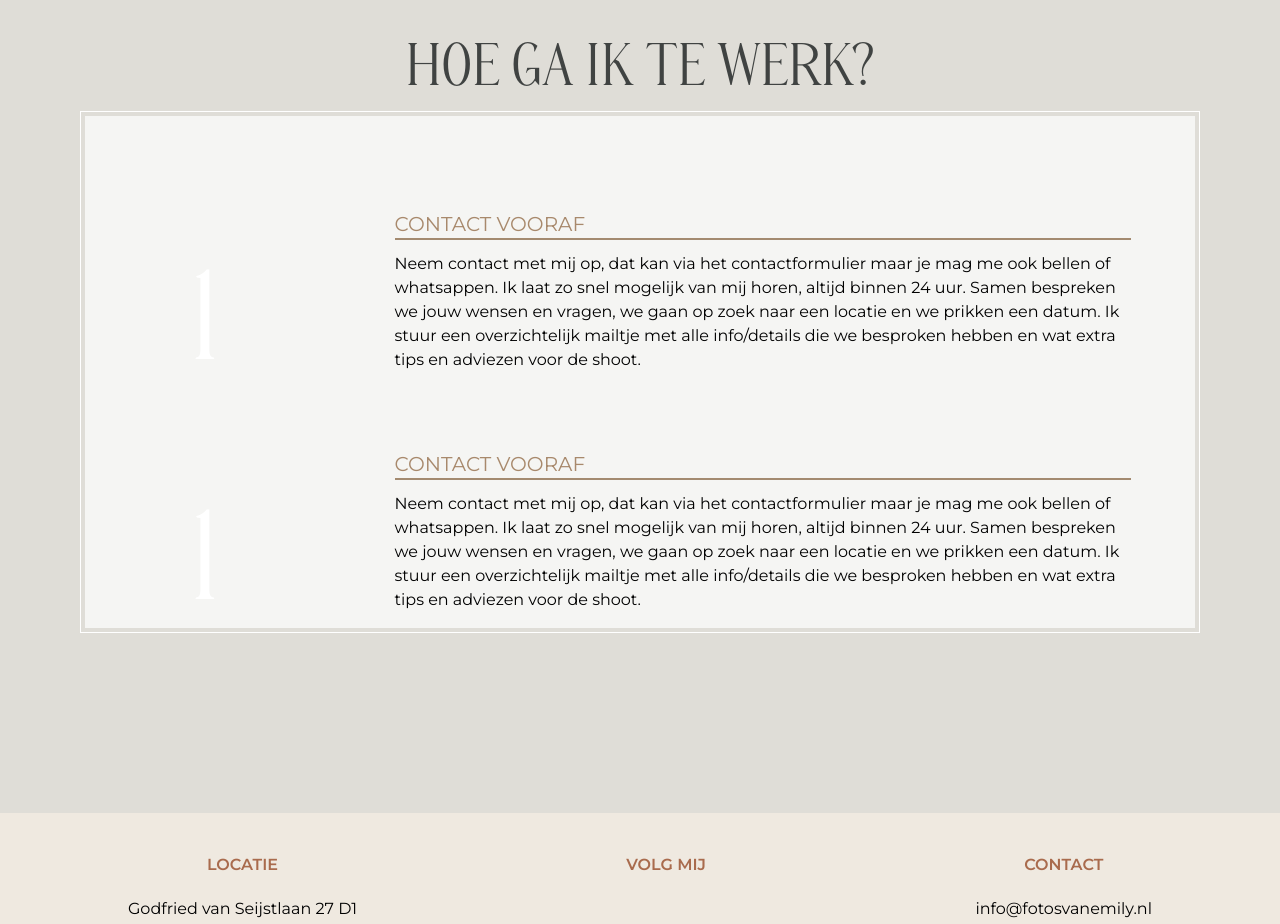
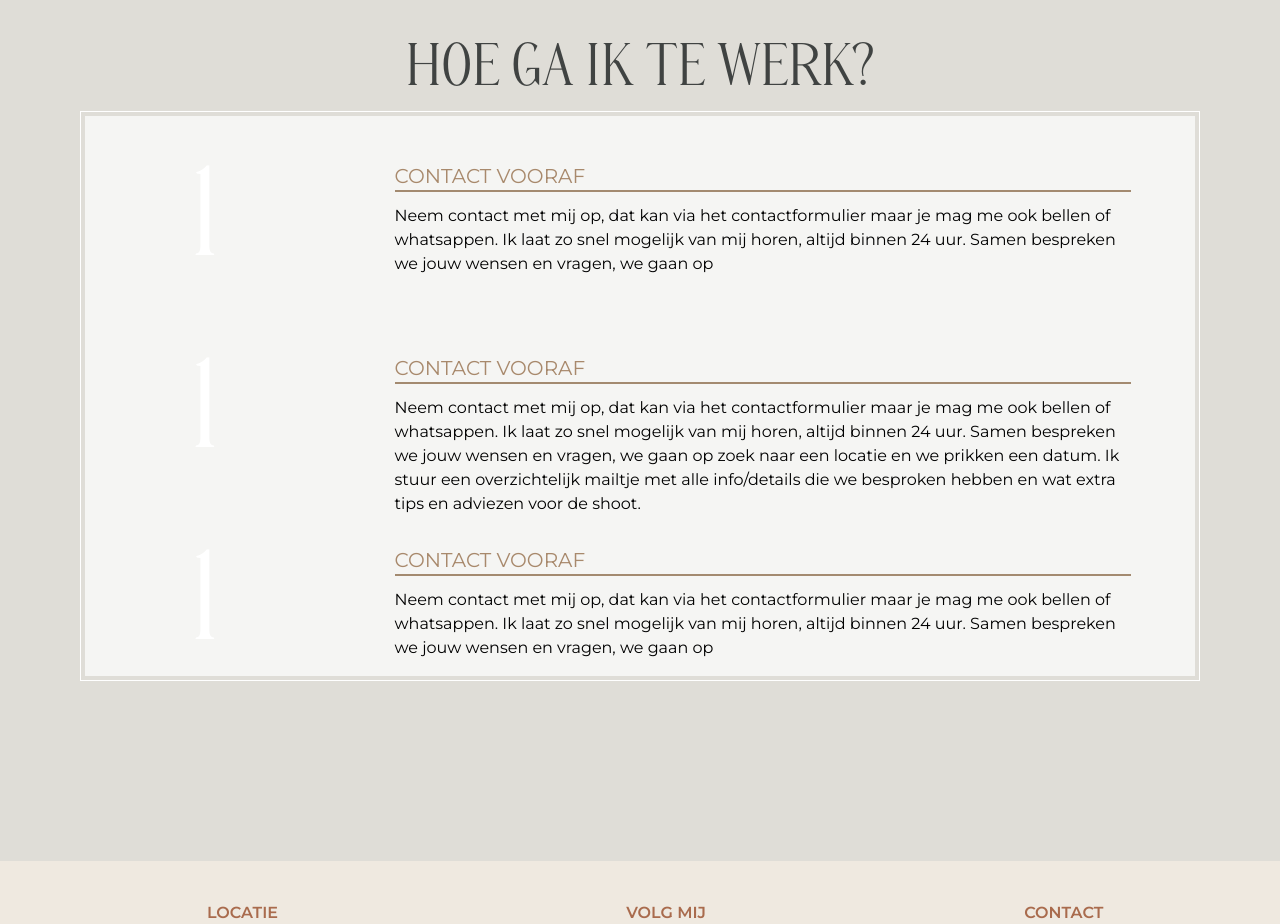
Before and after one commit to Sneruall/fotos-van-emily, a Next.js app: page /portretfotografie in a window 1280 px wide. Shown: the part 9980-10904 px from the top of the page. Built offline with nearby package versions, Linux system fonts and the light colour scheme; what tailwindcss-text-fill-stroke would draw is missing.

Commit message:
werkwijze section mobile flexbox fix
todo: fix height of collumns for desktop

```diff
--- a/components/sections/WerkwijzeSection.js
+++ b/components/sections/WerkwijzeSection.js
@@ -12,18 +12,41 @@ function WerkwijzeSection() {
         <div className="border border-white my-5">
           <div className="bg-white m-1 px-6 lg:px-16 py-4 bg-opacity-70">
             {/* Stap */}
-            <div className="grid grid-cols-8 lg:grid-cols-4 grid-rows-2">
-              <div className="col-span-1 row-span-1 lg:row-span-4 lg:ml-10 self-end">
+            <div className="flex flex-wrap lg:grid lg:grid-cols-4 lg:grid-rows-2">
+              <div className="lg:col-span-1 lg:row-span-2 lg:ml-10 lg:self-center">
                 <p className="font-display text-9xl text-white text-stroke-grey-warm text-stroke-2">
                   1
                 </p>
               </div>
-              <div className="lg:col-span-3 col-span-7 row-span-1 self-end mb-3 lg:mt-4 ml-4 lg:ml-0">
+              <div className="lg:col-span-3 lg:row-span-1 self-end mb-3 lg:mt-4 ml-4 lg:ml-0 flex-grow">
                 <h4 className=" text-brown-pale text-xl uppercase border-b-2 border-brown-pale2">
                   Contact vooraf
                 </h4>
               </div>
-              <div className="lg:col-start-2 col-span-8 lg:col-span-3">
+              <div className="lg:col-start-2 lg:col-span-3">
+                <p>
+                  Neem contact met mij op, dat kan via het contactformulier maar
+                  je mag me ook bellen of whatsappen. Ik laat zo snel mogelijk
+                  van mij horen, altijd binnen 24 uur. Samen bespreken we jouw
+                  wensen en vragen, we gaan op
+
+                </p>
+              </div>
+            </div>
+            {/* Einde stap */}
+                     {/* Stap */}
+                     <div className="flex flex-wrap lg:grid lg:grid-cols-4 lg:grid-rows-2">
+              <div className="lg:col-span-1 lg:row-span-2 lg:ml-10 lg:self-center">
+                <p className="font-display text-9xl text-white text-stroke-grey-warm text-stroke-2">
+                  1
+                </p>
+              </div>
+              <div className="lg:col-span-3 lg:row-span-1 self-end mb-3 lg:mt-4 ml-4 lg:ml-0 flex-grow">
+                <h4 className=" text-brown-pale text-xl uppercase border-b-2 border-brown-pale2">
+                  Contact vooraf
+                </h4>
+              </div>
+              <div className="lg:col-start-2 lg:col-span-3">
                 <p>
                   Neem contact met mij op, dat kan via het contactformulier maar
                   je mag me ook bellen of whatsappen. Ik laat zo snel mogelijk
@@ -37,27 +60,25 @@ function WerkwijzeSection() {
               </div>
             </div>
             {/* Einde stap */}
-            {/* Stap */}
-            <div className="grid grid-cols-8 lg:grid-cols-4 grid-rows-2">
-              <div className="col-span-1 row-span-1 lg:row-span-4 lg:ml-10 self-end">
+                        {/* Stap */}
+                        <div className="flex flex-wrap lg:grid lg:grid-cols-4 lg:grid-rows-2">
+              <div className="lg:col-span-1 lg:row-span-2 lg:ml-10 lg:self-center">
                 <p className="font-display text-9xl text-white text-stroke-grey-warm text-stroke-2">
                   1
                 </p>
               </div>
-              <div className="lg:col-span-3 col-span-7 row-span-1 self-end mb-3 lg:mt-4 ml-4 lg:ml-0">
+              <div className="lg:col-span-3 lg:row-span-1 self-end mb-3 lg:mt-4 ml-4 lg:ml-0 flex-grow">
                 <h4 className=" text-brown-pale text-xl uppercase border-b-2 border-brown-pale2">
                   Contact vooraf
                 </h4>
               </div>
-              <div className="lg:col-start-2 col-span-8 lg:col-span-3 row-span-1">
+              <div className="lg:col-start-2 lg:col-span-3">
                 <p>
                   Neem contact met mij op, dat kan via het contactformulier maar
                   je mag me ook bellen of whatsappen. Ik laat zo snel mogelijk
                   van mij horen, altijd binnen 24 uur. Samen bespreken we jouw
-                  wensen en vragen, we gaan op zoek naar een locatie en we
-                  prikken een datum. Ik stuur een overzichtelijk mailtje met
-                  alle info/details die we besproken hebben en wat extra tips en
-                  adviezen voor de shoot.
+                  wensen en vragen, we gaan op
+
                 </p>
               </div>
             </div>
```
